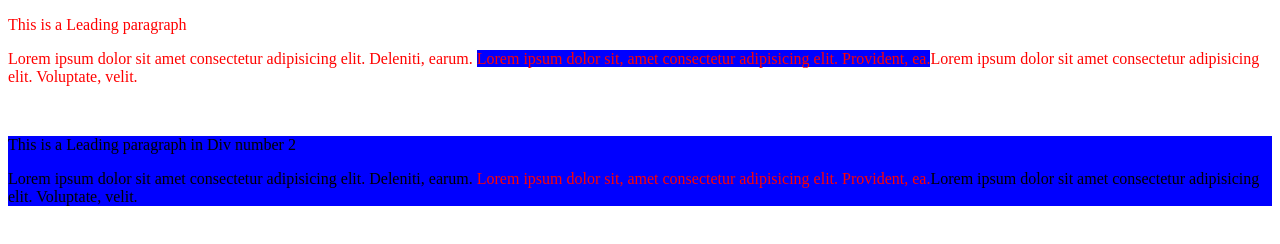
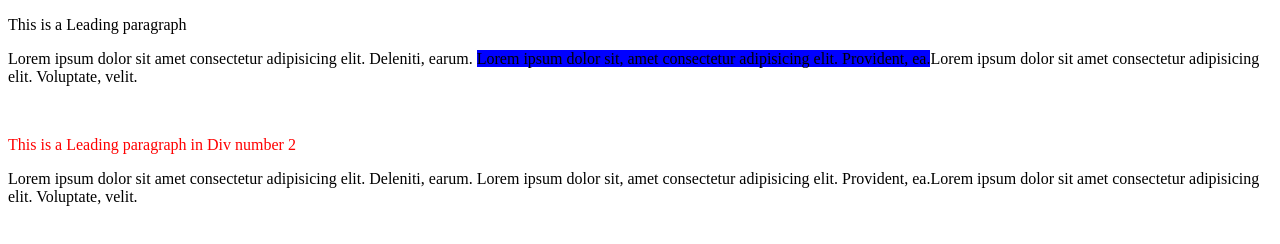
Before and after one commit to MontesCodes/ResponsivesWebsitesWithHTMLandCSS, a plain HTML site: page 1 CSS Tutorial For Beginners/index.html in a window 1280 px wide. Drawn offline with Linux system fonts and the light colour scheme.

Commit message:
finished Class in CSS, EngineeringMe, 10-20-2022

```diff
--- a/1 CSS Tutorial For Beginners/css/style.css
+++ b/1 CSS Tutorial For Beginners/css/style.css
@@ -1,17 +1,9 @@
 /* Class */
 
-.red {
+p.red {
   color: red;
 }
 
-.blue {
+span.blue {
   background-color: blue;
 }
-
-.font {
-  font-size: 30px;
-}
-
-.style {
-  text-decoration: line-through;
-}
--- a/1 CSS Tutorial For Beginners/index.html
+++ b/1 CSS Tutorial For Beginners/index.html
@@ -23,7 +23,7 @@
       <br />
     </div>
     <div class="blue">
-      <p class="">This is a Leading paragraph in Div number 2</p>
+      <p class="red">This is a Leading paragraph in Div number 2</p>
       <p>
         Lorem ipsum dolor sit amet consectetur adipisicing elit. Deleniti,
         earum.
```
